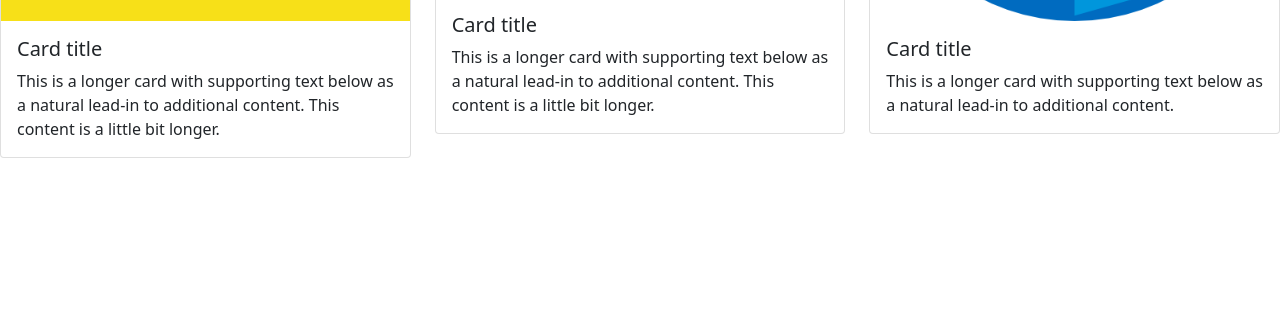
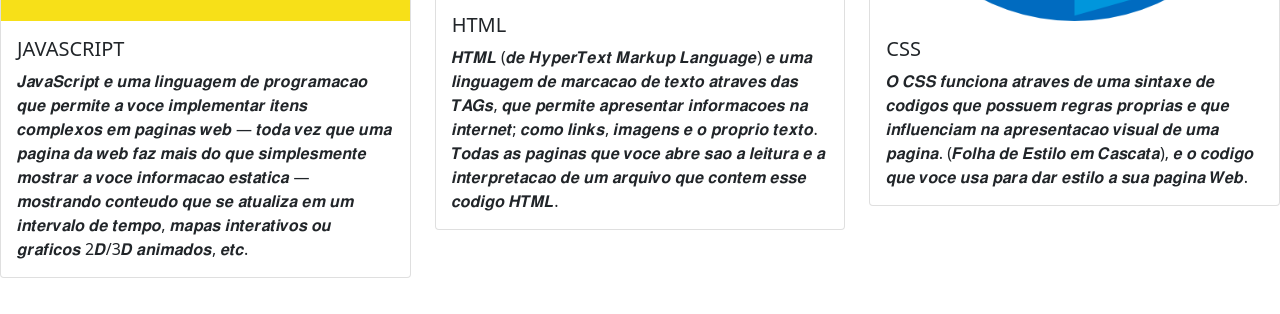
Before and after one commit to Higor97/Pagina-Detino, a plain HTML site: page index.html in a window 1280 px wide. Shown: the part 1125-1439 px from the top of the page. Drawn offline with nearby package versions, Linux system fonts and the light colour scheme.

```diff
--- a/index.html
+++ b/index.html
@@ -80,8 +80,10 @@
           <div class="card">
             <img src="img/imgJSpng.png" class="card-img-top" alt="...">
             <div class="card-body">
-              <h5 class="card-title">Card title</h5>
-              <p class="card-text">This is a longer card with supporting text below as a natural lead-in to additional content. This content is a little bit longer.</p>
+              <h5 class="card-title">JAVASCRIPT</h5>
+              <p class="card-text">𝑱𝒂𝒗𝒂𝑺𝒄𝒓𝒊𝒑𝒕 𝒆 𝒖𝒎𝒂 𝒍𝒊𝒏𝒈𝒖𝒂𝒈𝒆𝒎 𝒅𝒆 𝒑𝒓𝒐𝒈𝒓𝒂𝒎𝒂𝒄𝒂𝒐 𝒒𝒖𝒆 𝒑𝒆𝒓𝒎𝒊𝒕𝒆 𝒂 𝒗𝒐𝒄𝒆 𝒊𝒎𝒑𝒍𝒆𝒎𝒆𝒏𝒕𝒂𝒓 𝒊𝒕𝒆𝒏𝒔 𝒄𝒐𝒎𝒑𝒍𝒆𝒙𝒐𝒔 𝒆𝒎 𝒑𝒂𝒈𝒊𝒏𝒂𝒔 𝒘𝒆𝒃 —
+                  𝒕𝒐𝒅𝒂 𝒗𝒆𝒛 𝒒𝒖𝒆 𝒖𝒎𝒂 𝒑𝒂𝒈𝒊𝒏𝒂 𝒅𝒂 𝒘𝒆𝒃 𝒇𝒂𝒛 𝒎𝒂𝒊𝒔 𝒅𝒐 𝒒𝒖𝒆 𝒔𝒊𝒎𝒑𝒍𝒆𝒔𝒎𝒆𝒏𝒕𝒆 𝒎𝒐𝒔𝒕𝒓𝒂𝒓 𝒂 𝒗𝒐𝒄𝒆 𝒊𝒏𝒇𝒐𝒓𝒎𝒂𝒄𝒂𝒐 𝒆𝒔𝒕𝒂𝒕𝒊𝒄𝒂 —
+                  𝒎𝒐𝒔𝒕𝒓𝒂𝒏𝒅𝒐 𝒄𝒐𝒏𝒕𝒆𝒖𝒅𝒐 𝒒𝒖𝒆 𝒔𝒆 𝒂𝒕𝒖𝒂𝒍𝒊𝒛𝒂 𝒆𝒎 𝒖𝒎 𝒊𝒏𝒕𝒆𝒓𝒗𝒂𝒍𝒐 𝒅𝒆 𝒕𝒆𝒎𝒑𝒐, 𝒎𝒂𝒑𝒂𝒔 𝒊𝒏𝒕𝒆𝒓𝒂𝒕𝒊𝒗𝒐𝒔 𝒐𝒖 𝒈𝒓𝒂𝒇𝒊𝒄𝒐𝒔 2𝑫/3𝑫 𝒂𝒏𝒊𝒎𝒂𝒅𝒐𝒔, 𝒆𝒕𝒄.</p>
             </div>
           </div>
         </div>
@@ -89,8 +91,10 @@
           <div class="card">
             <img src="img/html5.jpg" class="card-img-top" alt="...">
             <div class="card-body">
-              <h5 class="card-title">Card title</h5>
-              <p class="card-text">This is a longer card with supporting text below as a natural lead-in to additional content. This content is a little bit longer.</p>
+              <h5 class="card-title">HTML</h5>
+              <p class="card-text">𝑯𝑻𝑴𝑳 (𝒅𝒆 𝑯𝒚𝒑𝒆𝒓𝑻𝒆𝒙𝒕 𝑴𝒂𝒓𝒌𝒖𝒑 𝑳𝒂𝒏𝒈𝒖𝒂𝒈𝒆) 𝒆 𝒖𝒎𝒂 𝒍𝒊𝒏𝒈𝒖𝒂𝒈𝒆𝒎 𝒅𝒆 𝒎𝒂𝒓𝒄𝒂𝒄𝒂𝒐 𝒅𝒆 𝒕𝒆𝒙𝒕𝒐 𝒂𝒕𝒓𝒂𝒗𝒆𝒔 𝒅𝒂𝒔 𝑻𝑨𝑮𝒔,
+                  𝒒𝒖𝒆 𝒑𝒆𝒓𝒎𝒊𝒕𝒆 𝒂𝒑𝒓𝒆𝒔𝒆𝒏𝒕𝒂𝒓 𝒊𝒏𝒇𝒐𝒓𝒎𝒂𝒄𝒐𝒆𝒔 𝒏𝒂 𝒊𝒏𝒕𝒆𝒓𝒏𝒆𝒕; 𝒄𝒐𝒎𝒐 𝒍𝒊𝒏𝒌𝒔, 𝒊𝒎𝒂𝒈𝒆𝒏𝒔 𝒆 𝒐 𝒑𝒓𝒐𝒑𝒓𝒊𝒐 𝒕𝒆𝒙𝒕𝒐.
+                  𝑻𝒐𝒅𝒂𝒔 𝒂𝒔 𝒑𝒂𝒈𝒊𝒏𝒂𝒔 𝒒𝒖𝒆 𝒗𝒐𝒄𝒆 𝒂𝒃𝒓𝒆 𝒔𝒂𝒐 𝒂 𝒍𝒆𝒊𝒕𝒖𝒓𝒂 𝒆 𝒂 𝒊𝒏𝒕𝒆𝒓𝒑𝒓𝒆𝒕𝒂𝒄𝒂𝒐 𝒅𝒆 𝒖𝒎 𝒂𝒓𝒒𝒖𝒊𝒗𝒐 𝒒𝒖𝒆 𝒄𝒐𝒏𝒕𝒆𝒎 𝒆𝒔𝒔𝒆 𝒄𝒐𝒅𝒊𝒈𝒐 𝑯𝑻𝑴𝑳.</p>
             </div>
           </div>
         </div>
@@ -98,8 +102,13 @@
           <div class="card">
             <img src="img/cssimg.png" class="card-img-top" alt="...">
             <div class="card-body">
-              <h5 class="card-title">Card title</h5>
-              <p class="card-text">This is a longer card with supporting text below as a natural lead-in to additional content.</p>
+              <h5 class="card-title">CSS</h5>
+              <p class="card-text">
+                𝑶 𝑪𝑺𝑺 𝒇𝒖𝒏𝒄𝒊𝒐𝒏𝒂 𝒂𝒕𝒓𝒂𝒗𝒆𝒔 𝒅𝒆 𝒖𝒎𝒂 𝒔𝒊𝒏𝒕𝒂𝒙𝒆 𝒅𝒆 𝒄𝒐𝒅𝒊𝒈𝒐𝒔 𝒒𝒖𝒆 𝒑𝒐𝒔𝒔𝒖𝒆𝒎 𝒓𝒆𝒈𝒓𝒂𝒔
+                𝒑𝒓𝒐𝒑𝒓𝒊𝒂𝒔 𝒆 𝒒𝒖𝒆 𝒊𝒏𝒇𝒍𝒖𝒆𝒏𝒄𝒊𝒂𝒎 𝒏𝒂 𝒂𝒑𝒓𝒆𝒔𝒆𝒏𝒕𝒂𝒄𝒂𝒐 𝒗𝒊𝒔𝒖𝒂𝒍 𝒅𝒆 𝒖𝒎𝒂 𝒑𝒂𝒈𝒊𝒏𝒂.
+                (𝑭𝒐𝒍𝒉𝒂 𝒅𝒆 𝑬𝒔𝒕𝒊𝒍𝒐 𝒆𝒎 𝑪𝒂𝒔𝒄𝒂𝒕𝒂),
+                𝒆 𝒐 𝒄𝒐𝒅𝒊𝒈𝒐 𝒒𝒖𝒆 𝒗𝒐𝒄𝒆 𝒖𝒔𝒂 𝒑𝒂𝒓𝒂 𝒅𝒂𝒓 𝒆𝒔𝒕𝒊𝒍𝒐 𝒂 𝒔𝒖𝒂 𝒑𝒂𝒈𝒊𝒏𝒂 𝑾𝒆𝒃.
+              </p>
             </div>
           </div>
         </div>
```
